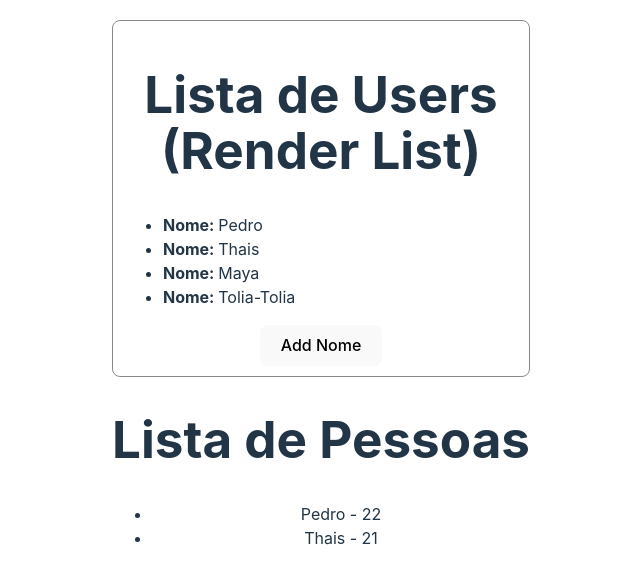
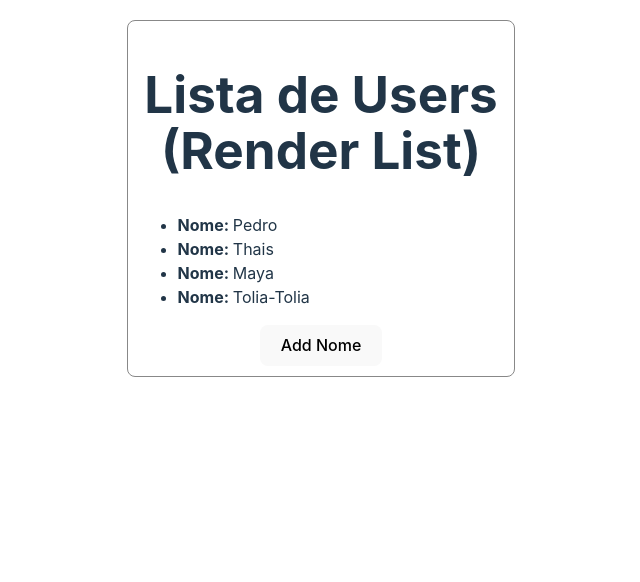
Before and after one commit to PedroSampaio11/aulas_react, a React (Vite) app in the folder 3_Avançando/avançando/: page / in a window 1280 px wide. Shown: the part 1105-1687 px from the top of the page, without its empty margins (329-969 px from the left). Built offline with nearby package versions, Linux system fonts and the light colour scheme.

Commit message:
"Removed TestRender component and its import from App.jsx"

```diff
--- a/3_Avançando/avançando/src/App.jsx
+++ b/3_Avançando/avançando/src/App.jsx
@@ -8,7 +8,6 @@ import img2 from "./assets/img2.png";
 import Hook from "./components/Hook";
 // importando list
 import ListRender from "./components/ListRender";
-import TestRender from "./components/TestRender";
 
 function App() {
   return (
@@ -47,8 +46,6 @@ function App() {
         </h1>
         <ListRender />
       </div>
-
-      <TestRender/>
     </div>
   );
 }
--- a/3_Avançando/avançando/src/components/TestRender.jsx
+++ /dev/null
@@ -1,32 +0,0 @@
-/** @format */
-
-import { useState } from "react";
-
-const TestRender = () => {
-  const [persons] = useState([
-    {
-      nome: "Pedro",
-      idade: 22,
-      id: 1
-    },
-    {
-      nome: "Thais",
-      idade: 21,
-      id: 2
-    }
-  ]);
-  return (
-    <div>
-      <h1>Lista de Pessoas</h1>
-      <ul>
-        {
-          persons.map((user)=> (
-            <li key={user.id}> {user.nome} - {user.idade}</li>
-          ))
-        }
-      </ul>
-    </div>
-  )
-};
-
-export default TestRender;
```
